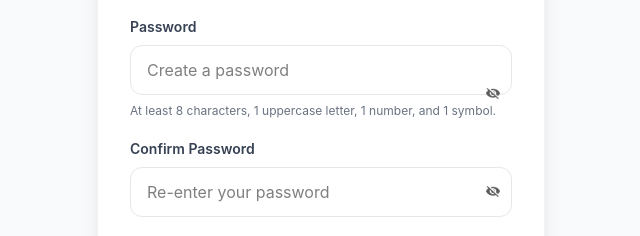
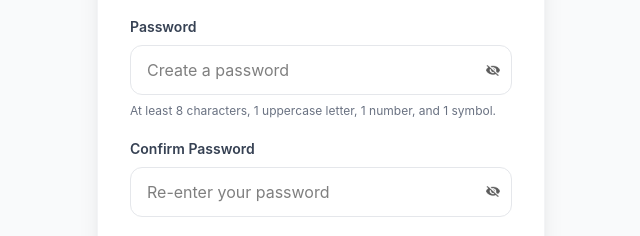
Before and after one commit to gbotemi05-cloud/g-bot-mart, a website: page signup.html in a window 1280 px wide. Shown: the part 383-619 px from the top of the page, 319-959 px from the left. Drawn offline with Linux system fonts and the light colour scheme.

Commit message:
update eyeicon position

```diff
--- a/signup.html
+++ b/signup.html
@@ -30,7 +30,7 @@
                     Password
                 </label>
                 <input placeholder="Create a password" minlength="8" name="password" class="w-full rounded-xl border border-gray-200 px-4 py-3 focus:ring-2 focus:border-green-700 focus:ring-green-100  outline-none" type="password" id="signup-password" required>
-                 <img src="eye-close.png" alt="" class="absolute w-3.5 right-3 bottom-5 cursor-pointer" id="toggle-password">
+                 <img src="eye-close.png" alt="" class="absolute w-3.5 right-3 top-12 cursor-pointer" id="toggle-password">
 
                 <p class="mt-2 text-xs text-gray-500">
                     At least 8 characters, 1 uppercase letter, 1 number, and 1 symbol.
```
Also changed, not shown: src/output.css.
